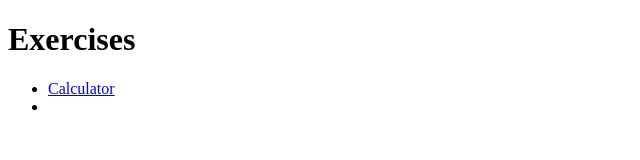
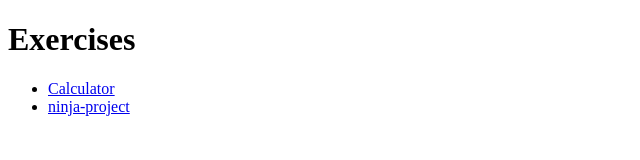
Before and after one commit to marcosamos/WDD-330, a plain HTML site: page week3/activity/index.html in a window 1280 px wide. Shown: the whole page, without its empty margins (0-640 px from the left). Drawn offline with Linux system fonts and the light colour scheme.

Commit message:
link correction

```diff
--- a/week3/activity/index.html
+++ b/week3/activity/index.html
@@ -11,7 +11,7 @@
     <h1>Exercises</h1>
     <ul>
         <li><a href="https://marcosamos.github.io/wdd330/week3/activity/calculator.html">Calculator</a></li>
-        <li><a href="https://marcosamos.github.io/wdd330/week3/activity/ninja-project.html"></a></li>
+        <li><a href="https://marcosamos.github.io/wdd330/week3/activity/ninja-project.html">ninja-project</a></li>
     </ul>
 </body>
 </html>
```
